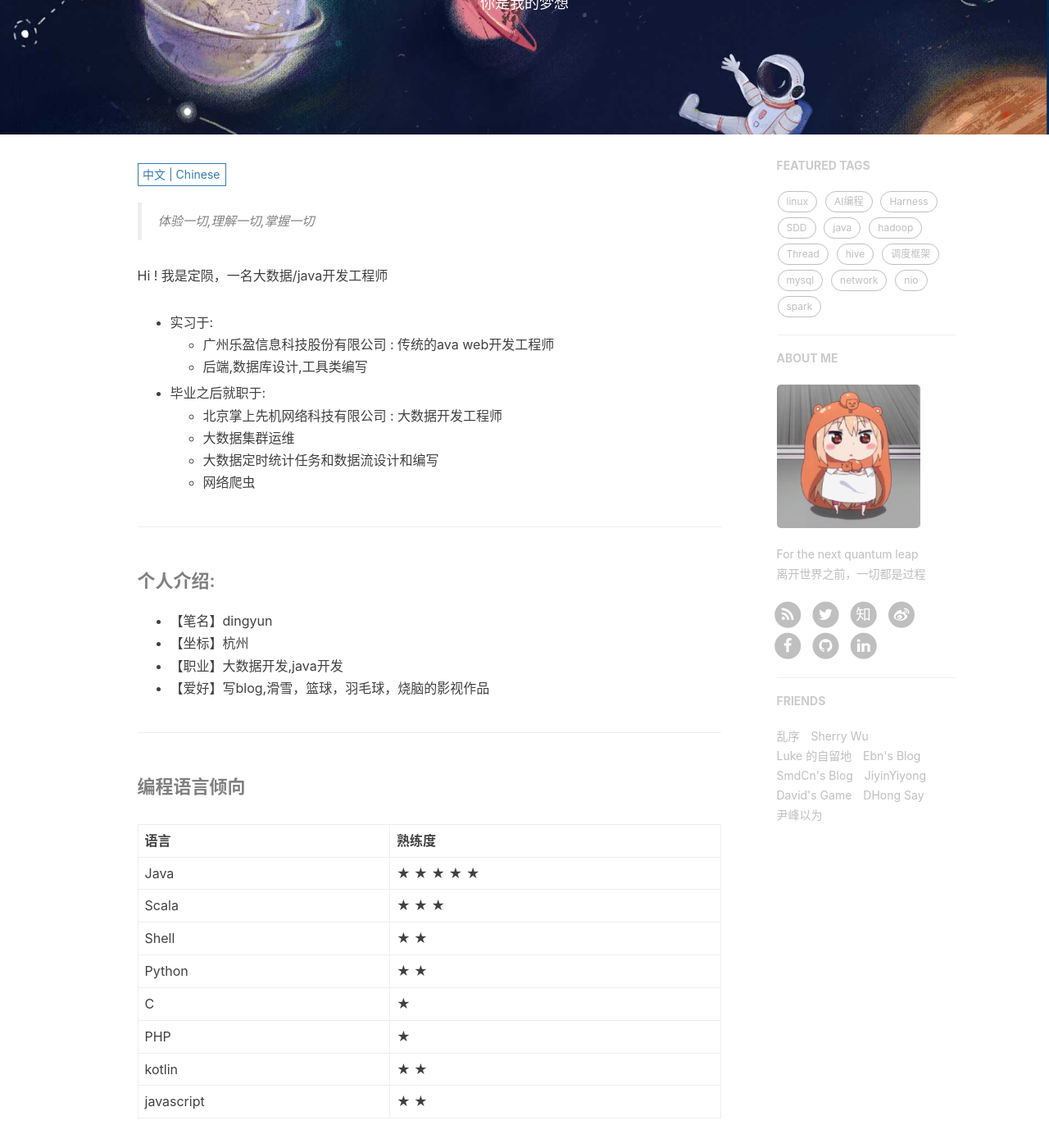
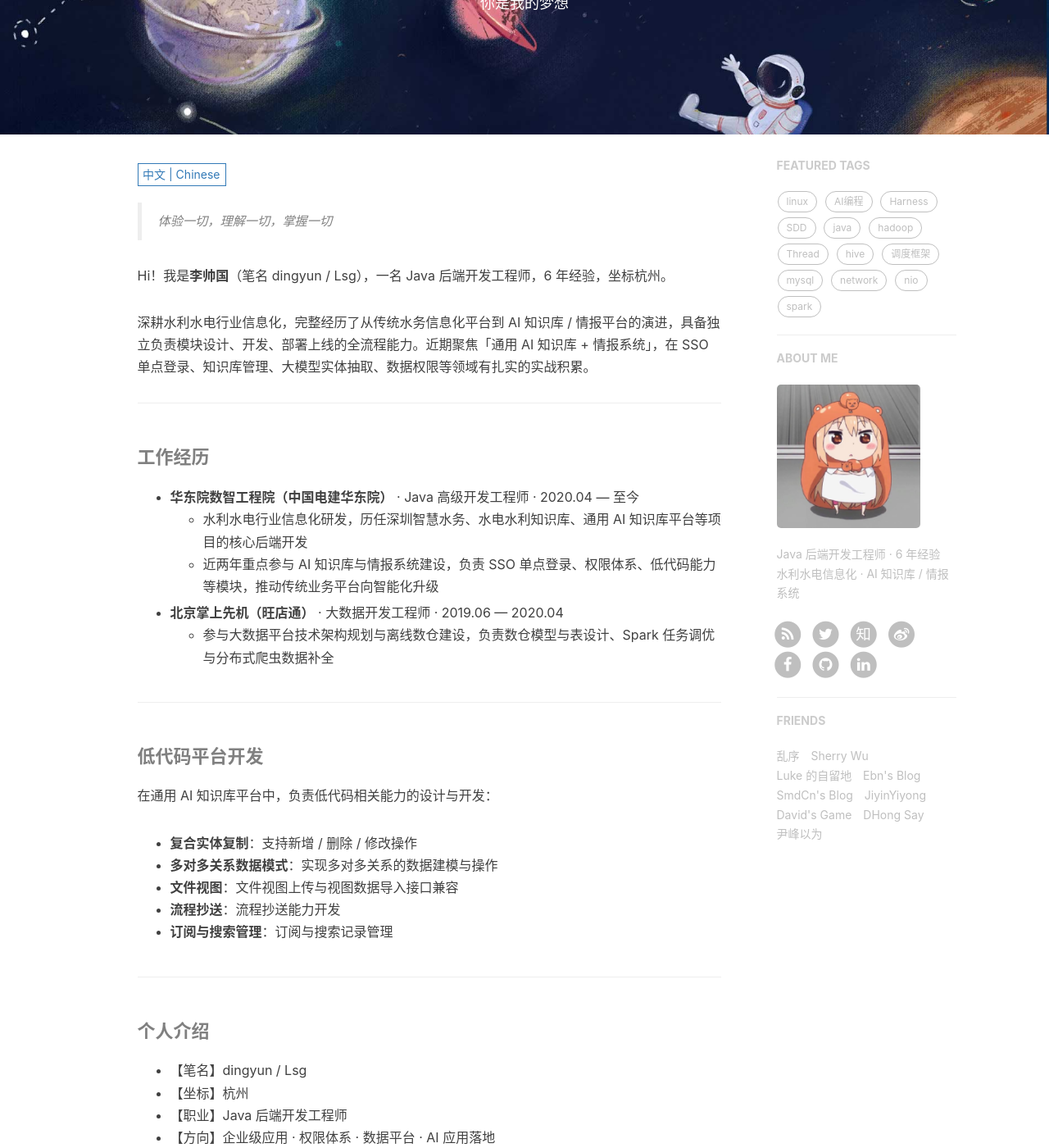
Before and after one commit to githubdingyun/githubdingyun.github.io, a Jekyll site: the page built from about.html, in a window 1280 px wide and 1400 px high, scrolled down 254 px. Shown: the whole window at 82% size. Built offline with Jekyll 4.4.1, drawn with Linux system fonts in a browser that asks for light colours; nearby versions of some CDN libraries; comment, search, counter and statistics services are not loaded; some of the changed text lies outside the part shown.

Commit message:
按简历重写 About 页并更新首页侧栏简介
- 重写 _includes/about/zh.md 与 en.md：李帅国 / Java 后端 6 年，含工作经历、专业技能、语言倾向表
- 新增「低代码平台开发」章节（复合实体复制、多对多数据模式、文件视图、流程抄送、订阅与搜索）
- _config.yml 侧栏 sidebar-about-description 改为职业化简介
- 联系方式保留邮箱与 GitHub/博客链接，不放手机号

Co-Authored-By: Claude Opus 4.7 <noreply@anthropic.com>

```diff
--- a/_config.yml
+++ b/_config.yml
@@ -92,7 +92,7 @@ ga_domain: auto
 
 # Sidebar settings
 sidebar: true                           # whether or not using Sidebar.
-sidebar-about-description: "For the next quantum leap<br>离开世界之前，一切都是过程"
+sidebar-about-description: "Java 后端开发工程师 · 6 年经验<br>水利水电信息化 · AI 知识库 / 情报系统"
 sidebar-avatar: /img/小埋0.png      # use absolute URL, seeing it's used in both `/` and `/about/`
 
 
--- a/_includes/about/en.md
+++ b/_includes/about/en.md
@@ -1,43 +1,68 @@
-> Before leaving the world, everything is a process.
+> Experience everything, understand everything, master everything.
 
-Hi ! I'm  DingYun, a big data / Java Development Engineer
+Hi! I'm **Li Shuaiguo** (pen name dingyun / Lsg), a Java backend engineer with 6 years of experience, based in Hangzhou.
 
-
-* Senior practice at:
-  * Guangzhou Leying Information Technology Co., Ltd.: traditional AVA Web Development Engineer
-  * Back end, database design, tool class writing
-
-* After graduation:
-  * Beijing ZSXJ : Big Data Development Engineer
-  * Big data cluster operation and maintenance
-  * Design and compilation of big data timing statistical task and data flow
-  * Web crawler
+I work on IT solutions for the water conservancy and hydropower industry, and have been through the evolution from traditional water-utility platforms to AI knowledge base / intelligence platforms. I can independently own a module end to end, from design and development to deployment. Recently I focus on the "General AI Knowledge Base + Intelligence System", with hands-on experience in SSO, knowledge base management, LLM entity extraction, and data permissions.
 
 ----------------------------------------------------------------
+#### Experience
 
-#### Personal introduction:
-
-* [pen name] Dingyun
-
-* [coordinate] ZheJiang HangZhou
-
-* [occupation] big data development
-
-* [hobbies]  blog, ski, basketball, badminton, Brain burning film and television works
-
-
+* **Huadong Engineering Digital & Intelligence Institute (PowerChina Huadong)** · Senior Java Developer · 2020.04 — present
+    * R&D for water conservancy and hydropower informatization; core backend developer on the Shenzhen smart-water, hydropower knowledge base, and general AI knowledge base projects
+    * Focused on building the AI knowledge base and intelligence system in the past two years, owning modules such as SSO, the permission system, and low-code capabilities
+* **Beijing Zhangshang Xianji (Wangdiantong)** · Big Data Developer · 2019.06 — 2020.04
+    * Took part in big data platform architecture planning and offline data warehouse build-out: data warehouse modeling and table design, Spark job tuning, and distributed crawler data completion
 
 ----------------------------------------------------------------
+#### Low-code platform
 
-#### Programming language tendency
+Designed and built the low-code capabilities of the General AI Knowledge Base platform:
 
-| programming language | Rank      |
-| -------------------- | --------- |
-| Java                 | ★ ★ ★ ★ ★ |
-| Scala                | ★ ★ ★     |
-| Shell                | ★ ★       |
-| Python               | ★ ★       |
-| C                    | ★         |
-| PHP                  | ★         |
-| kotlin               | ★ ★       |
-| javascript           | ★ ★       |
+* **Composite entity copy**: copy with add / delete / modify operations
+* **Many-to-many data model**: modeling and operations for many-to-many relations
+* **File view**: file view upload, plus compatibility for view data import APIs
+* **Process CC**: process carbon-copy capability
+* **Subscription & search**: subscription and search record management
+
+----------------------------------------------------------------
+#### Personal
+
+* [pen name] dingyun / Lsg
+* [location] Hangzhou, China
+* [occupation] Java Backend Engineer
+* [focus] Enterprise applications · permission systems · data platforms · AI applications
+* [email] 18595750306@163.com
+* [hobbies] blogging, skiing, basketball, badminton, brain-burning films
+
+----------------------------------------------------------------
+#### Skills
+
+| Area | Stack |
+| --- | --- |
+| Backend | Spring Boot / Spring MVC, MyBatis / MyBatis-Plus, Spring Scheduling |
+| Databases | MySQL, PostgreSQL, DM (Dameng), SQL Server |
+| Middleware & Search | Redis (cache / permission cache), Elasticsearch + Kibana (intelligence search) |
+| AI | LLM API integration, RAG knowledge base, Dify deployment (docker-compose) |
+| Ops | Docker / Docker Compose, Linux, Nginx |
+| SSO | Unified authentication across OA, DSW and other identity sources |
+| Others | Low-code platform (form flow, data/function permissions), Git, basic Vue frontend |
+
+----------------------------------------------------------------
+#### Programming languages
+
+| Language   | Rank      |
+| ---------- | --------- |
+| Java       | ★ ★ ★ ★ ★ |
+| SQL        | ★ ★ ★ ★   |
+| Shell      | ★ ★ ★     |
+| Python     | ★ ★ ★     |
+| Scala      | ★ ★ ★     |
+| JavaScript | ★ ★       |
+| C          | ★         |
+| PHP        | ★         |
+
+----------------------------------------------------------------
+#### Links
+
+* Blog: https://githubdingyun.github.io
+* GitHub: https://github.com/githubdingyun
--- a/_includes/about/zh.md
+++ b/_includes/about/zh.md
@@ -1,34 +1,68 @@
-> 体验一切,理解一切,掌握一切
+> 体验一切，理解一切，掌握一切
 
-Hi ! 我是定陨，一名大数据/java开发工程师
-* 实习于:
-    * 广州乐盈信息科技股份有限公司 : 传统的ava web开发工程师
-    * 后端,数据库设计,工具类编写
-* 毕业之后就职于:
-    * 北京掌上先机网络科技有限公司 : 大数据开发工程师
-    * 大数据集群运维
-    * 大数据定时统计任务和数据流设计和编写
-    * 网络爬虫
+Hi！我是**李帅国**（笔名 dingyun / Lsg），一名 Java 后端开发工程师，6 年经验，坐标杭州。
+
+深耕水利水电行业信息化，完整经历了从传统水务信息化平台到 AI 知识库 / 情报平台的演进，具备独立负责模块设计、开发、部署上线的全流程能力。近期聚焦「通用 AI 知识库 + 情报系统」，在 SSO 单点登录、知识库管理、大模型实体抽取、数据权限等领域有扎实的实战积累。
 
 ----------------------------------------------------------------
-#### 个人介绍:
+#### 工作经历
 
-* 【笔名】dingyun
-* 【坐标】杭州
-* 【职业】大数据开发,java开发
-* 【爱好】写blog,滑雪，篮球，羽毛球，烧脑的影视作品
+* **华东院数智工程院（中国电建华东院）** · Java 高级开发工程师 · 2020.04 — 至今
+    * 水利水电行业信息化研发，历任深圳智慧水务、水电水利知识库、通用 AI 知识库平台等项目的核心后端开发
+    * 近两年重点参与 AI 知识库与情报系统建设，负责 SSO 单点登录、权限体系、低代码能力等模块，推动传统业务平台向智能化升级
+* **北京掌上先机（旺店通）** · 大数据开发工程师 · 2019.06 — 2020.04
+    * 参与大数据平台技术架构规划与离线数仓建设，负责数仓模型与表设计、Spark 任务调优与分布式爬虫数据补全
 
 ----------------------------------------------------------------
+#### 低代码平台开发
 
+在通用 AI 知识库平台中，负责低代码相关能力的设计与开发：
+
+* **复合实体复制**：支持新增 / 删除 / 修改操作
+* **多对多关系数据模式**：实现多对多关系的数据建模与操作
+* **文件视图**：文件视图上传与视图数据导入接口兼容
+* **流程抄送**：流程抄送能力开发
+* **订阅与搜索管理**：订阅与搜索记录管理
+
+----------------------------------------------------------------
+#### 个人介绍
+
+* 【笔名】dingyun / Lsg
+* 【坐标】杭州
+* 【职业】Java 后端开发工程师
+* 【方向】企业级应用 · 权限体系 · 数据平台 · AI 应用落地
+* 【邮箱】18595750306@163.com
+* 【爱好】写博客，滑雪，篮球，羽毛球，烧脑的影视作品
+
+----------------------------------------------------------------
+#### 专业技能
+
+| 领域 | 技术栈 |
+| --- | --- |
+| 后端框架 | Spring Boot / Spring MVC、MyBatis / MyBatis-Plus、Spring 定时任务 |
+| 数据库 | MySQL、PostgreSQL、达梦（DM）、SQL Server |
+| 中间件与检索 | Redis（缓存/权限缓存）、Elasticsearch + Kibana（情报检索） |
+| AI 应用 | 大模型接口对接、RAG 知识库、Dify 应用平台部署（docker-compose） |
+| 部署运维 | Docker / Docker Compose、Linux、Nginx |
+| 单点登录 | SSO 统一认证，对接 OA、大水网（dsw）等多系统认证源 |
+| 其他 | 低代码平台（流程表单、数据/功能权限）、Git、Vue 基础前端开发 |
+
+----------------------------------------------------------------
 #### 编程语言倾向
 
 | 语言       | 熟练度    |
 | ---------- | --------- |
 | Java       | ★ ★ ★ ★ ★ |
+| SQL        | ★ ★ ★ ★   |
+| Shell      | ★ ★ ★     |
+| Python     | ★ ★ ★     |
 | Scala      | ★ ★ ★     |
-| Shell      | ★ ★       |
-| Python     | ★ ★       |
+| javascript | ★ ★       |
 | C          | ★         |
 | PHP        | ★         |
-| kotlin     | ★ ★       |
-| javascript | ★ ★       |
+
+----------------------------------------------------------------
+#### 技术博客
+
+* 博客：https://githubdingyun.github.io
+* GitHub：https://github.com/githubdingyun
```
